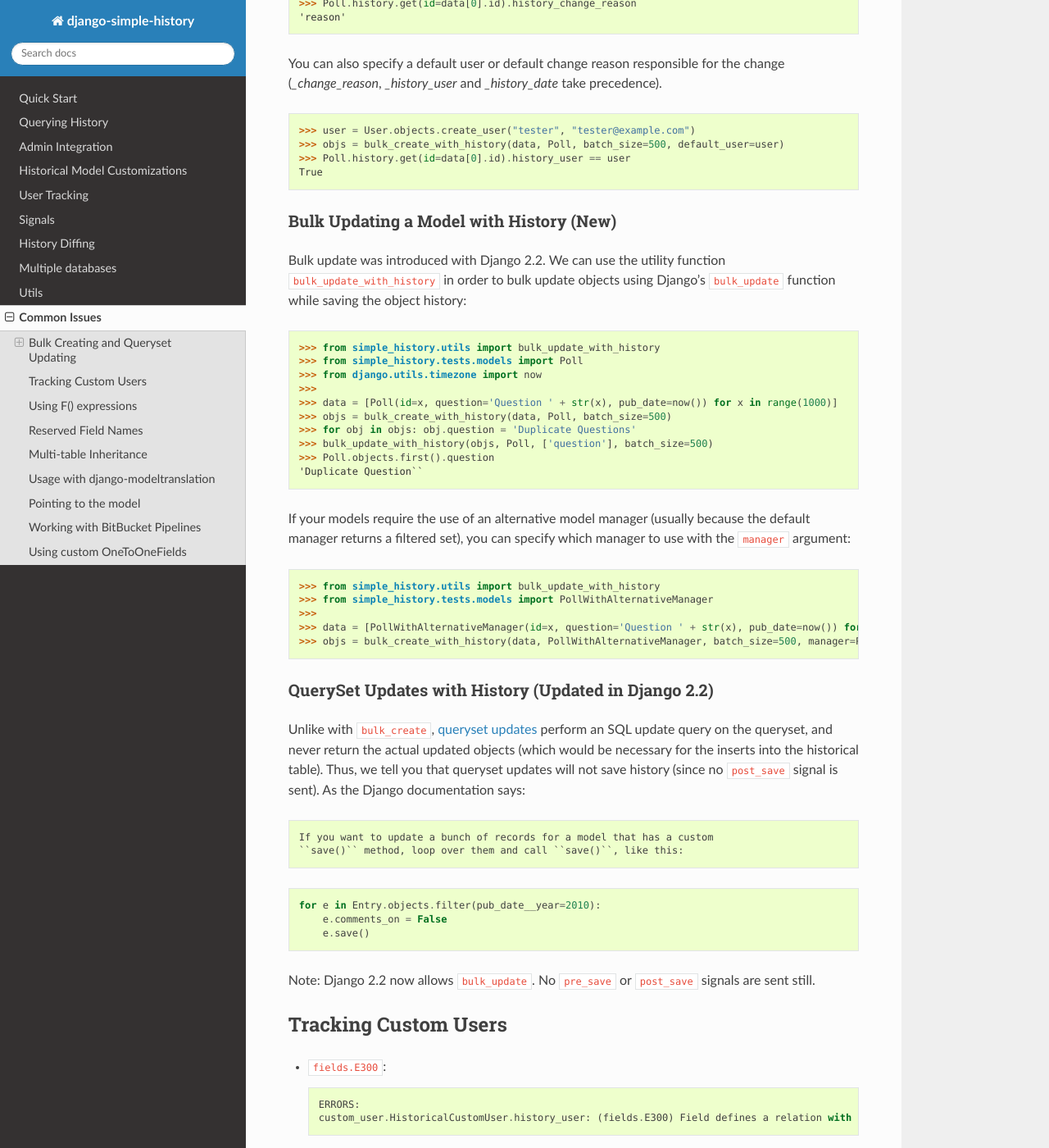
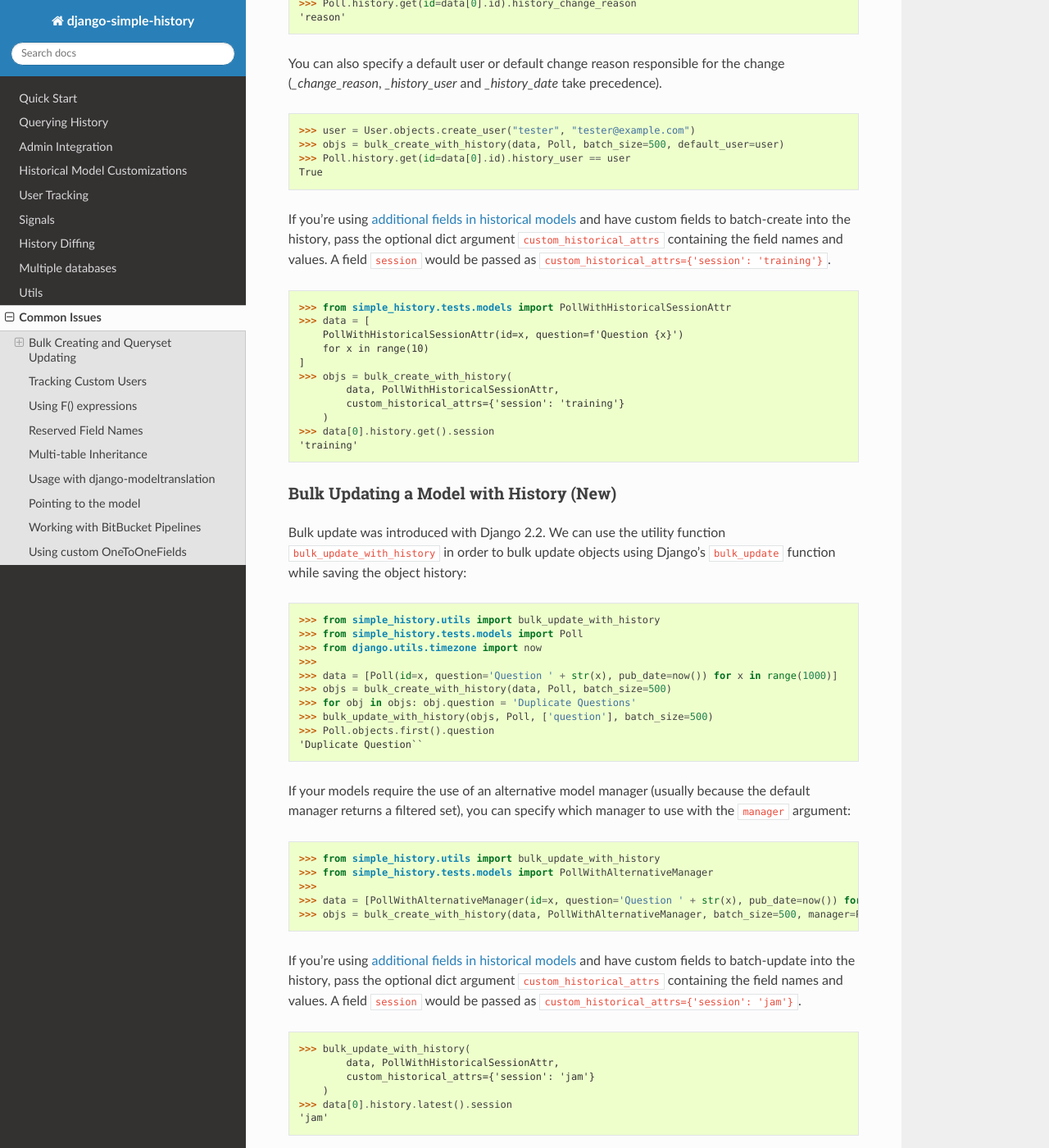
Before and after one commit to jazzband/django-simple-history, a Sphinx documentation site: the page built from docs/common_issues.rst, in a window 1280 px wide and 1400 px high, scrolled down 852 px. Shown: the whole window at 82% size. Built offline with Sphinx 7.4.7 and the Read the Docs theme 2.0.0, drawn with Linux system fonts in a browser that asks for light colours.

Commit message:
Batch with additional historical model fields (#1248)
* docs

* add history attribute to batch

* doc updates

* uses `custom_historical_attrs` not kwargs

* updates docs with PollWithHistoricalSessionAttr and session attr

* changes example values to not be same as other examples

* adds PollWithHistoricalSessionAttr for testing

* updates test for PollWithHistoricalSessionAttr

* adds custom_historical_attrs to test_bulk_create_no_ids_return test

* corrected change list

* [pre-commit.ci] auto fixes from pre-commit.com hooks

for more information, see https://pre-commit.ci

* updates `SessionsHistoricalModel` with explicit default=None

* updates CustomHistoricalAttrsTest test to use TestCase setUp

* [pre-commit.ci] auto fixes from pre-commit.com hooks

for more information, see https://pre-commit.ci

* fixes: id value can not be 0

* Update CHANGES.rst

Co-authored-by: Anders <6058745+ddabble@users.noreply.github.com>

* Update simple_history/tests/tests/test_utils.py

Co-authored-by: Anders <6058745+ddabble@users.noreply.github.com>

* Update docs/common_issues.rst

Co-authored-by: Anders <6058745+ddabble@users.noreply.github.com>

* Update docs/common_issues.rst

Co-authored-by: Anders <6058745+ddabble@users.noreply.github.com>

* Update docs/common_issues.rst

Co-authored-by: Anders <6058745+ddabble@users.noreply.github.com>

* Update docs/common_issues.rst

Co-authored-by: Anders <6058745+ddabble@users.noreply.github.com>

* Update simple_history/tests/tests/test_utils.py

Co-authored-by: Anders <6058745+ddabble@users.noreply.github.com>

* Update simple_history/tests/tests/test_utils.py

Co-authored-by: Anders <6058745+ddabble@users.noreply.github.com>

* Update simple_history/tests/tests/test_utils.py

Co-authored-by: Anders <6058745+ddabble@users.noreply.github.com>

* Update simple_history/tests/tests/test_utils.py

Co-authored-by: Anders <6058745+ddabble@users.noreply.github.com>

* Update simple_history/tests/tests/test_utils.py

Co-authored-by: Anders <6058745+ddabble@users.noreply.github.com>

* Update simple_history/manager.py

Co-authored-by: Anders <6058745+ddabble@users.noreply.github.com>

* updates docstring

---------

Co-authored-by: pre-commit-ci[bot] <66853113+pre-commit-ci[bot]@users.noreply.github.com>
Co-authored-by: Anders <6058745+ddabble@users.noreply.github.com>

```diff
--- a/AUTHORS.rst
+++ b/AUTHORS.rst
@@ -107,6 +107,7 @@
 - Nathan Villagaray-Carski (`ncvc <https://github.com/ncvc>`_)
 - Nianpeng Li
 - Nick Träger
+- Noel James (`NoelJames <https://github.com/NoelJames>`_)
 - Phillip Marshall
 - Prakash Venkatraman (`dopatraman <https://github.com/dopatraman>`_)
 - Rajesh Pappula
--- a/CHANGES.rst
+++ b/CHANGES.rst
@@ -7,6 +7,10 @@
 - Allow ``HistoricalRecords.m2m_fields`` as str (gh-1243)
 - Fixed ``HistoryRequestMiddleware`` deleting non-existent
   ``HistoricalRecords.context.request`` in very specific circumstances (gh-1256)
+- Added ``custom_historical_attrs`` to ``bulk_create_with_history()`` and
+  ``bulk_update_with_history()`` for setting additional fields on custom history models
+  (gh-1248)
+
 
 3.4.0 (2023-08-18)
 ------------------
--- a/docs/common_issues.rst
+++ b/docs/common_issues.rst
@@ -55,6 +55,27 @@
     >>> Poll.history.get(id=data[0].id).history_user == user
     True
 
+If you're using `additional fields in historical models`_ and have custom fields to
+batch-create into the history, pass the optional dict argument ``custom_historical_attrs``
+containing the field names and values.
+A field ``session`` would be passed as ``custom_historical_attrs={'session': 'training'}``.
+
+.. _additional fields in historical models: historical_model.html#adding-additional-fields-to-historical-models
+
+.. code-block:: pycon
+
+    >>> from simple_history.tests.models import PollWithHistoricalSessionAttr
+    >>> data = [
+        PollWithHistoricalSessionAttr(id=x, question=f'Question {x}')
+        for x in range(10)
+    ]
+    >>> objs = bulk_create_with_history(
+            data, PollWithHistoricalSessionAttr,
+            custom_historical_attrs={'session': 'training'}
+        )
+    >>> data[0].history.get().session
+    'training'
+
 Bulk Updating a Model with History (New)
 ~~~~~~~~~~~~~~~~~~~~~~~~~~~~~~~~~~~~~~~~
 
@@ -87,6 +108,22 @@
     >>>
     >>> data = [PollWithAlternativeManager(id=x, question='Question ' + str(x), pub_date=now()) for x in range(1000)]
     >>> objs = bulk_create_with_history(data, PollWithAlternativeManager, batch_size=500, manager=PollWithAlternativeManager.all_polls)
+
+If you're using `additional fields in historical models`_ and have custom fields to
+batch-update into the history, pass the optional dict argument ``custom_historical_attrs``
+containing the field names and values.
+A field ``session`` would be passed as ``custom_historical_attrs={'session': 'jam'}``.
+
+.. _additional fields in historical models: historical_model.html#adding-additional-fields-to-historical-models
+
+.. code-block:: pycon
+
+    >>> bulk_update_with_history(
+            data, PollWithHistoricalSessionAttr,
+            custom_historical_attrs={'session': 'jam'}
+        )
+    >>> data[0].history.latest().session
+    'jam'
 
 QuerySet Updates with History (Updated in Django 2.2)
 ~~~~~~~~~~~~~~~~~~~~~~~~~~~~~~~~~~~~~~~~~~~~~~~~~~~~~
```
Also changed, not shown: 4 other files.
